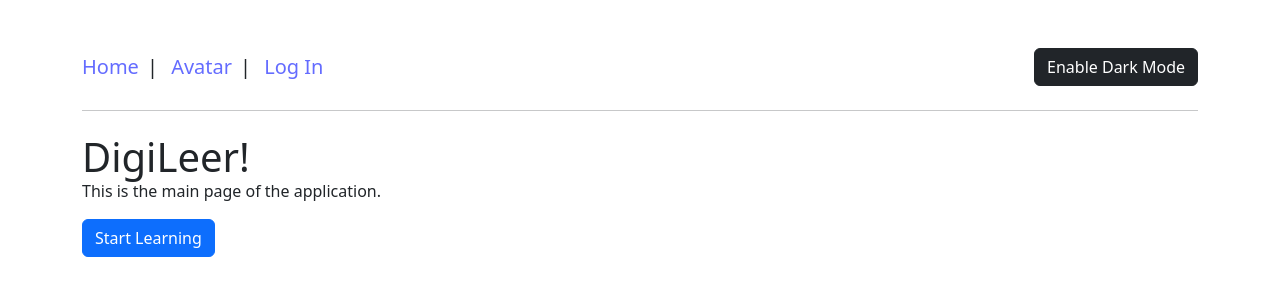
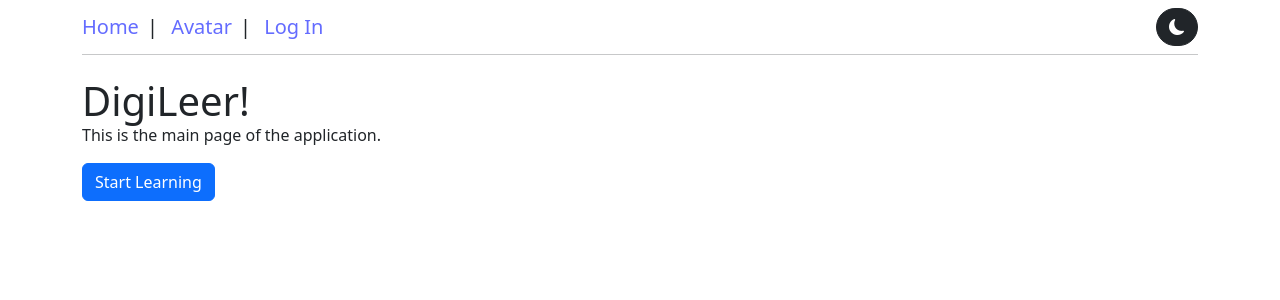
Before and after one commit to itmoz/DTH_LeerOmgeving, a React (Vite) app: page / in a window 1280 px wide. Shown: the top 300 px of the page. Built offline with nearby package versions, Linux system fonts and the light colour scheme.

Commit message:
made slight ajustments to navbar

```diff
--- a/src/App.jsx
+++ b/src/App.jsx
@@ -21,9 +21,9 @@ function App() {
   };
 
   return (
-    <div className="container mt-5">
+    <div className="container">
       {/* Top Navigation & Theme Toggle Area */}
-      <div className="d-flex justify-content-between align-items-center mb-4">
+      <div className="d-flex justify-content-between align-items-center py-2">
 
         {/* React Router Links */}
         <nav className="fs-5">
@@ -36,14 +36,14 @@ function App() {
 
         {/* Theme Toggle Button */}
         <button
-          className={`btn ${theme === 'light' ? 'btn-dark' : 'btn-light'}`}
+          className={`btn ${theme === 'light' ? 'btn-dark' : 'btn-light'} rounded-pill`}
           onClick={toggleTheme}
         >
-          Enable {theme === 'light' ? 'Dark' : 'Light'} Mode
+          <i className={`bi bi-${theme === 'light' ? 'moon' : 'sun'}-fill`}></i>
         </button>
       </div>
 
-      <hr className="mb-4" />
+      <hr className="mb-4 mt-0" />
 
       {/* Main Content Area (Where your pages will render) */}
       <main>
```
